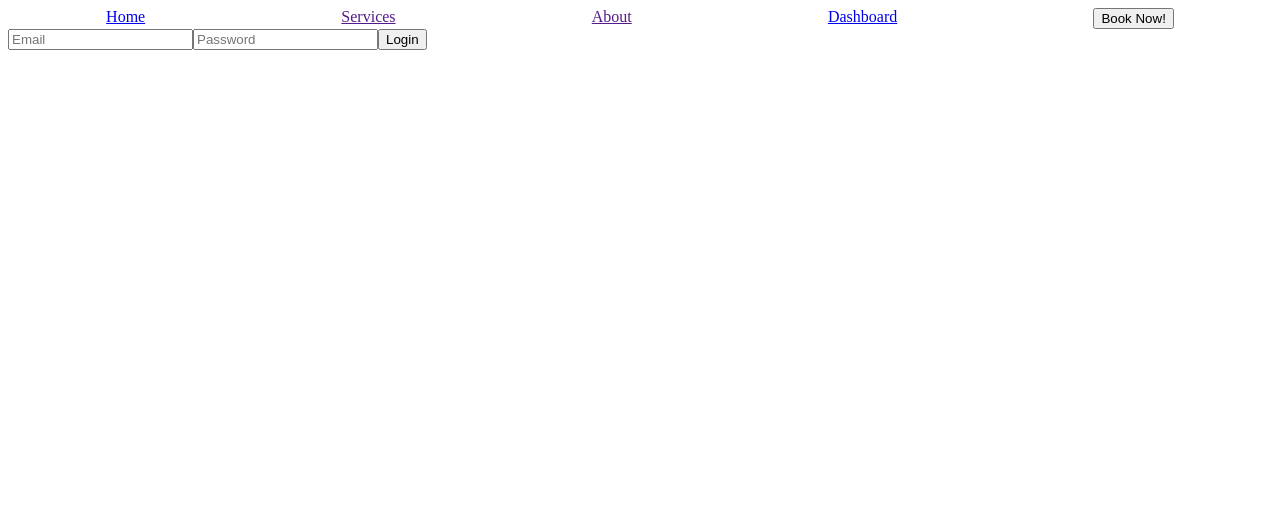
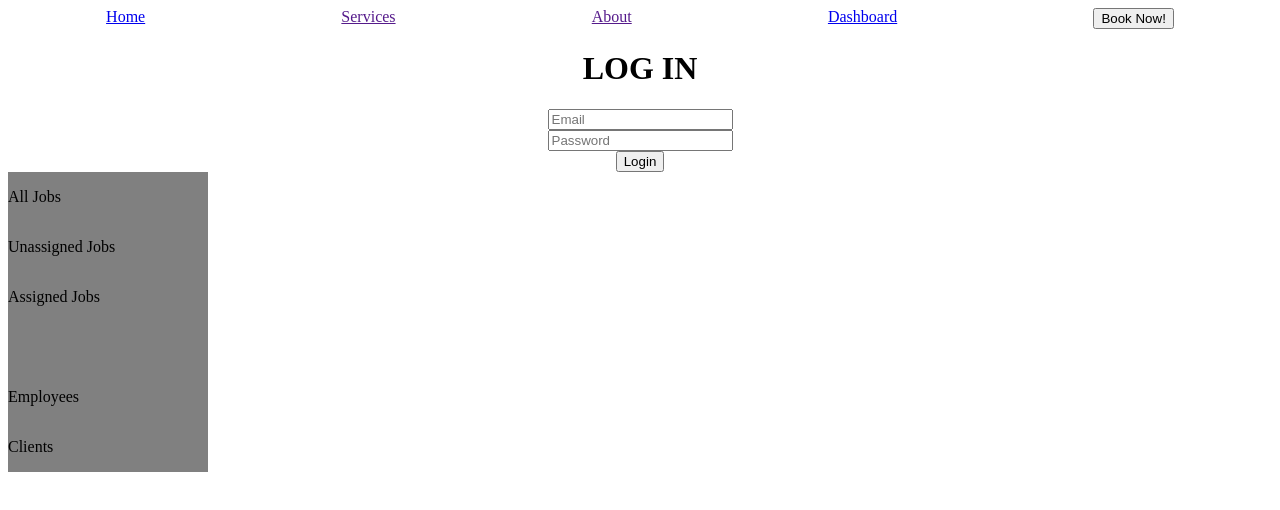
Before and after one commit to Brayydzz/Cleaning-Management-Frontend, a React (Create React App) app: page /dashboard/admin in a window 1280 px wide. Shown: the top 510 px of the page. Built offline with nearby package versions, Linux system fonts and the light colour scheme; no server answers; the HTML template or start-up script is replaced by a standard one.

Commit message:
Added dashboard/DashboardNav components.

```diff
--- a/src/App.js
+++ b/src/App.js
@@ -1,7 +1,7 @@
 import React from "react";
 import jwtDecode from "jwt-decode";
 import Nav from "./components/Nav";
-import IncomingBookings from "./components/IncomingBookings";
+import Dashboard from "./components/Dashboard";
 import Booking from "./components/Booking";
 import Home from "./components/Home";
 import { useReducer, useEffect } from "react";
@@ -41,7 +41,7 @@ function App() {
           <Switch>
             <Route exact path="/" component={Home} />
             <Route exact path="/bookings" component={Booking} />
-            <Route exact path="/dashboard/admin" component={IncomingBookings} />
+            <Route exact path="/dashboard/admin" component={Dashboard} />
           </Switch>
         </stateContext.Provider>
       </Router>
--- a/src/Styled.js
+++ b/src/Styled.js
@@ -9,11 +9,6 @@ export const Form = styled.form `
     align-items: center;
 `
 
-export const Navbar = styled.nav `
-    display: flex;
-    justify-content: space-between
-`
-
 export const NavUl = styled.ul `
     display: flex;
     justify-content: space-around;
@@ -21,3 +16,15 @@ export const NavUl = styled.ul `
     padding: 0;
     margin: 0;
 `
+
+export const DashNavUl = styled.nav `
+    display: flex;
+    height: 300px;
+    width: 200px;
+    background-color: grey;
+    flex-direction: column;
+    justify-content: space-around;
+    list-style-type: none;
+    padding: 0;
+    margin: 0;
+`
--- /dev/null
+++ b/src/components/AllJobs.js
@@ -0,0 +1,9 @@
+
+
+const AllJobs = () =>
+{
+  return (
+    <h1>All Jobs</h1>
+  )
+}
+export default AllJobs
--- /dev/null
+++ b/src/components/Dashboard.js
@@ -0,0 +1,34 @@
+import React, { useContext, useState } from "react"
+import { stateContext } from "../stateReducer"
+import Login from "./Login"
+import DashboardNav from "./DashboardNav"
+import AllJobs from "./AllJobs"
+
+const Dashboard = () => {
+  const [route, setRoute] = useState("allJobs")
+
+  const renderSwitch = () => {
+    switch (route) {
+      case "allJobs": {
+        return <AllJobs />
+      }
+      case "unAssignedJobs": {
+        // return <UnAssignedJobs />
+      }
+    }
+  }
+
+  const { token, user } = useContext(stateContext)
+  return (
+    <>
+      {token ? (
+        <h1>Hello {console.log(user())}</h1>
+      ) : (
+        <Login />
+      )}
+      <DashboardNav setRoute={setRoute} />
+    </>
+  )
+}
+
+export default Dashboard
--- /dev/null
+++ b/src/components/DashboardNav.js
@@ -0,0 +1,37 @@
+import { DashNavUl } from "../Styled"
+import { Link } from "react-router-dom"
+import { useState } from "react"
+import IncomingBookings from "./IncomingBookings"
+
+const DashboardNav = () => {
+
+
+  const handleClick = (e) => {
+      console.log('yeet')
+  }
+
+  return (
+    <nav>
+      <DashNavUl>
+        <li onClick={handleClick}>
+          All Jobs
+        </li>
+        <li>
+          Unassigned Jobs
+        </li>
+        <li>
+          Assigned Jobs
+        </li>
+        <br />
+        <li>
+          Employees
+        </li>
+        <li>
+          Clients
+        </li>
+      </DashNavUl>
+    </nav>
+  )
+}
+
+export default DashboardNav
--- a/src/components/IncomingBookings.js
+++ b/src/components/IncomingBookings.js
@@ -4,11 +4,8 @@ import Login from './Login';
 
 const IncomingBookings = () =>
 {
-  const { token, user } = useContext(stateContext);
   return (
-    <div>
-      {token ? <h1>Hello {user().first_name + " " + user().last_name}</h1> : <Login />}
-    </div>
+    <h1>Incoming Bookings</h1>
   )
 }
 
--- a/src/components/Login.js
+++ b/src/components/Login.js
@@ -2,6 +2,7 @@ import React, { useState, useContext } from "react";
 import { FetchRequest } from "../helperFunctions";
 import { stateContext } from "../stateReducer";
 import jwtDecode from "jwt-decode";
+import { Form } from "../Styled"
 
 const Login = () => {
   const [email, setEmail] = useState("");
@@ -10,7 +11,8 @@ const Login = () => {
 
   return (
     <div>
-      <form
+
+      <Form
         onSubmit={(e) => {
           e.preventDefault();
           FetchRequest("/login", "POST", { email, password }).then((data) => {
@@ -27,6 +29,7 @@ const Login = () => {
           });
         }}
       >
+        <h1>LOG IN</h1>
         <input
           type="text"
           placeholder="Email"
@@ -40,7 +43,7 @@ const Login = () => {
           onChange={(e) => setPassword(e.target.value)}
         />
         <button>Login</button>
-      </form>
+      </Form>
     </div>
   );
 };
```
